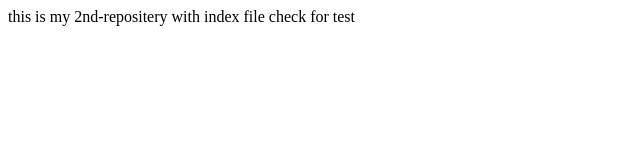
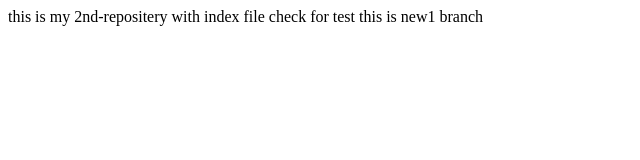
Before and after one commit to bilal-git911/2nd-repository, a plain HTML site: page index.html in a window 1280 px wide. Shown: the whole page, without its empty margins (0-640 px from the left). Drawn offline with Linux system fonts and the light colour scheme.

Commit message:
just changes index file in new1

```diff
--- a/index.html
+++ b/index.html
@@ -2,3 +2,4 @@
 <html lang="en">
 this is my 2nd-repositery with index file
 check for test
+this is new1 branch
```
